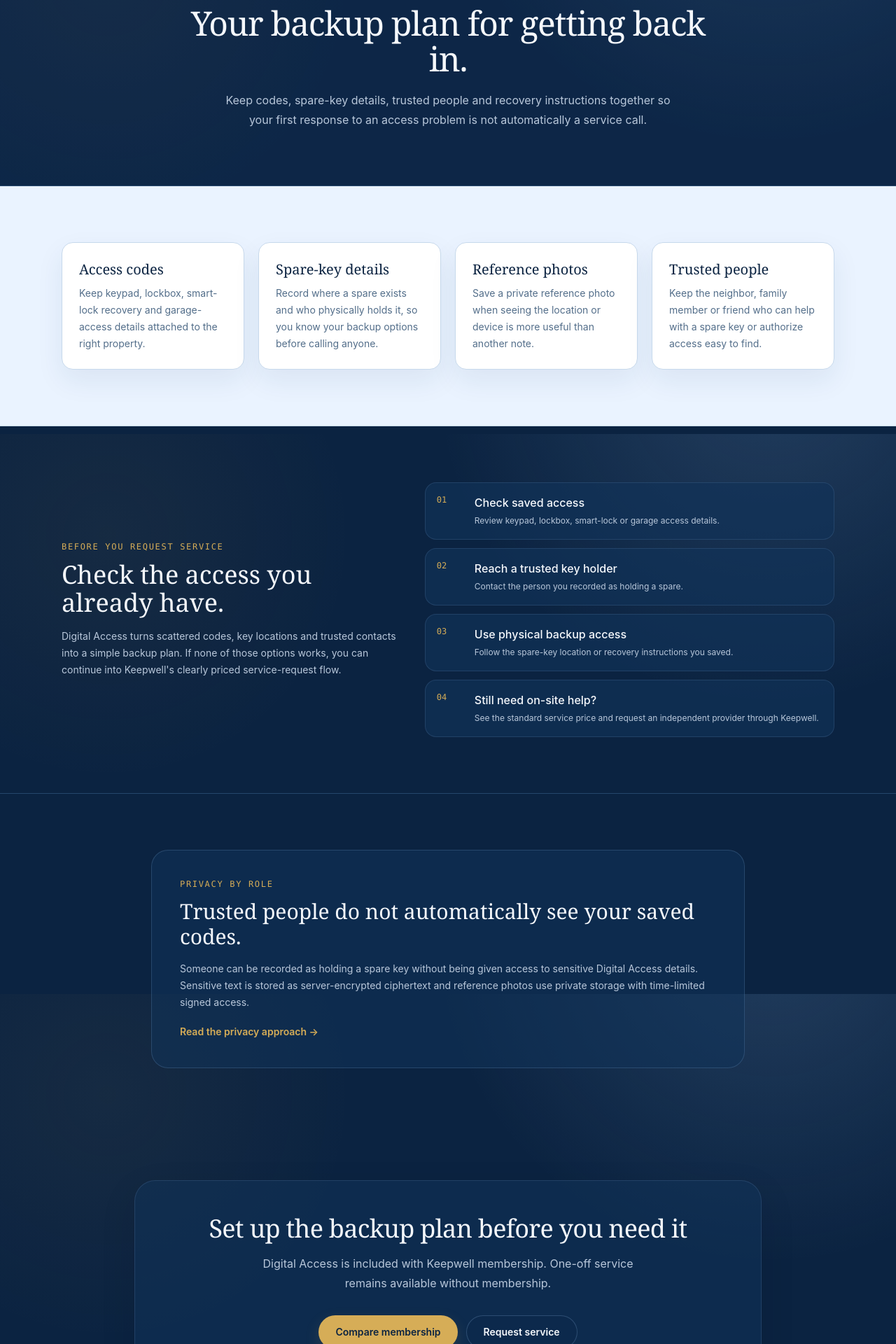
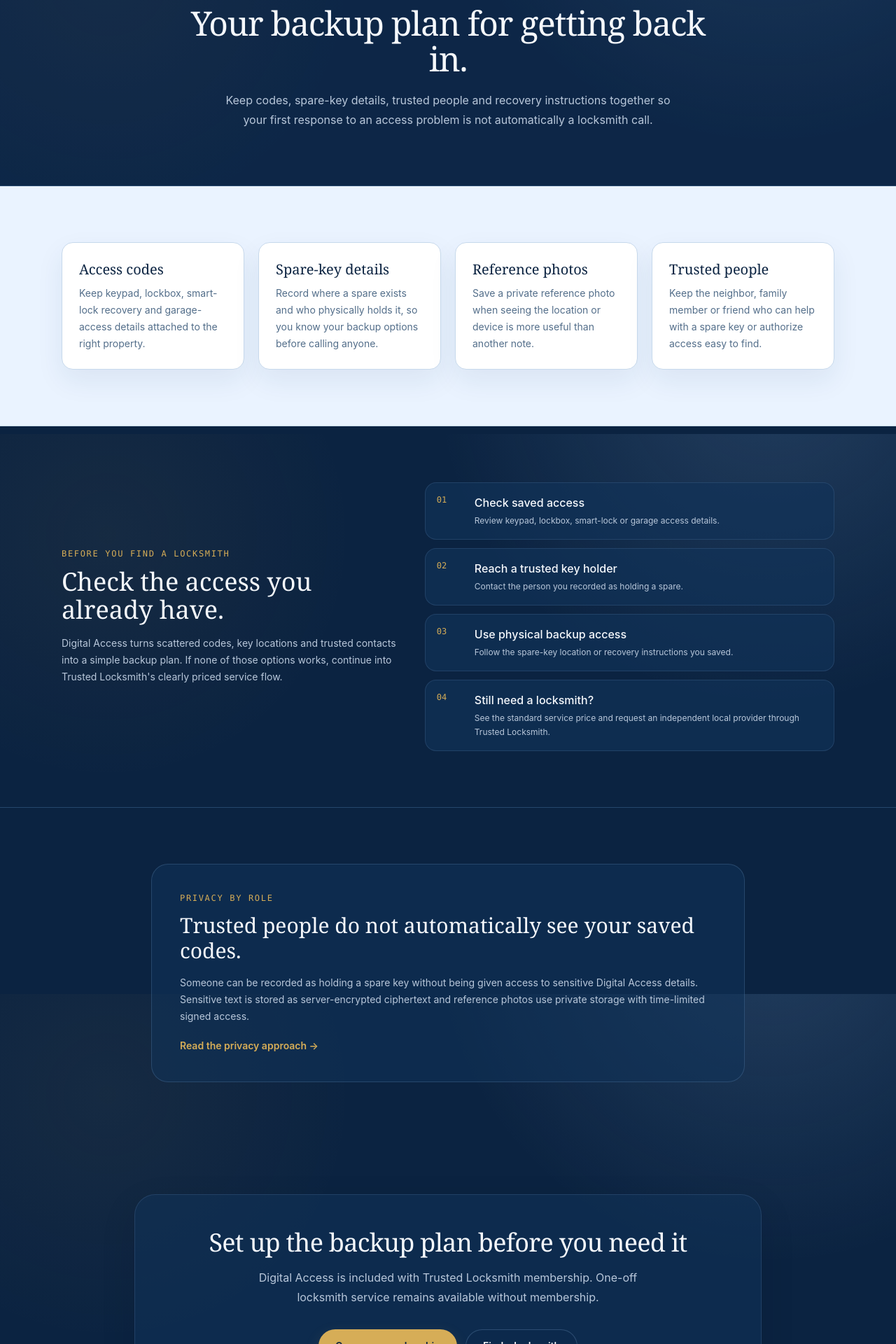
Before and after one commit to unikmo/Keepwell, a Next.js app: page /digital-access in a window 1280 px wide. Shown: the part 180-2100 px from the top of the page at 70% size. Built offline with nearby package versions, Linux system fonts and the light colour scheme; no server answers.

Commit message:
Rebrand Digital Access to Trusted Locksmith

```diff
--- a/src/app/digital-access/page.tsx
+++ b/src/app/digital-access/page.tsx
@@ -38,7 +38,7 @@
         <PageHero
           eyebrow="Digital Access"
           title="Your backup plan for getting back in."
-          body="Keep codes, spare-key details, trusted people and recovery instructions together so your first response to an access problem is not automatically a service call."
+          body="Keep codes, spare-key details, trusted people and recovery instructions together so your first response to an access problem is not automatically a locksmith call."
         />
 
         <section className="border-b border-[#c7d9ec] bg-mist py-16 text-navy-text sm:py-20">
@@ -57,16 +57,16 @@
         <section className="border-b border-line/70 py-16 sm:py-20">
           <div className="mx-auto grid max-w-6xl gap-10 px-6 lg:grid-cols-[.9fr_1.1fr] lg:items-center">
             <div>
-              <div className="eyebrow">Before you request service</div>
+              <div className="eyebrow">Before you find a locksmith</div>
               <h2 className="mt-3 font-display text-3xl text-parchment sm:text-4xl">Check the access you already have.</h2>
-              <p className="mt-4 max-w-xl text-sm leading-6 text-parchment-dim">Digital Access turns scattered codes, key locations and trusted contacts into a simple backup plan. If none of those options works, you can continue into Keepwell's clearly priced service-request flow.</p>
+              <p className="mt-4 max-w-xl text-sm leading-6 text-parchment-dim">Digital Access turns scattered codes, key locations and trusted contacts into a simple backup plan. If none of those options works, continue into Trusted Locksmith's clearly priced service flow.</p>
             </div>
             <div className="space-y-3">
               {[
                 ["01", "Check saved access", "Review keypad, lockbox, smart-lock or garage access details."],
                 ["02", "Reach a trusted key holder", "Contact the person you recorded as holding a spare."],
                 ["03", "Use physical backup access", "Follow the spare-key location or recovery instructions you saved."],
-                ["04", "Still need on-site help?", "See the standard service price and request an independent provider through Keepwell."],
+                ["04", "Still need a locksmith?", "See the standard service price and request an independent local provider through Trusted Locksmith."],
               ].map(([n, title, body]) => (
                 <div key={n} className="grid grid-cols-[42px_1fr] gap-3 rounded-2xl border border-sky/15 bg-surface/65 p-4">
                   <div className="font-mono text-xs text-brass">{n}</div>
@@ -93,10 +93,10 @@
 
         <CTABand
           title="Set up the backup plan before you need it"
-          body="Digital Access is included with Keepwell membership. One-off service remains available without membership."
+          body="Digital Access is included with Trusted Locksmith membership. One-off locksmith service remains available without membership."
           ctaLabel="Compare membership"
           ctaHref="/pricing"
-          secondaryLabel="Request service"
+          secondaryLabel="Find a locksmith"
           secondaryHref="/book"
         />
       </main>
```
